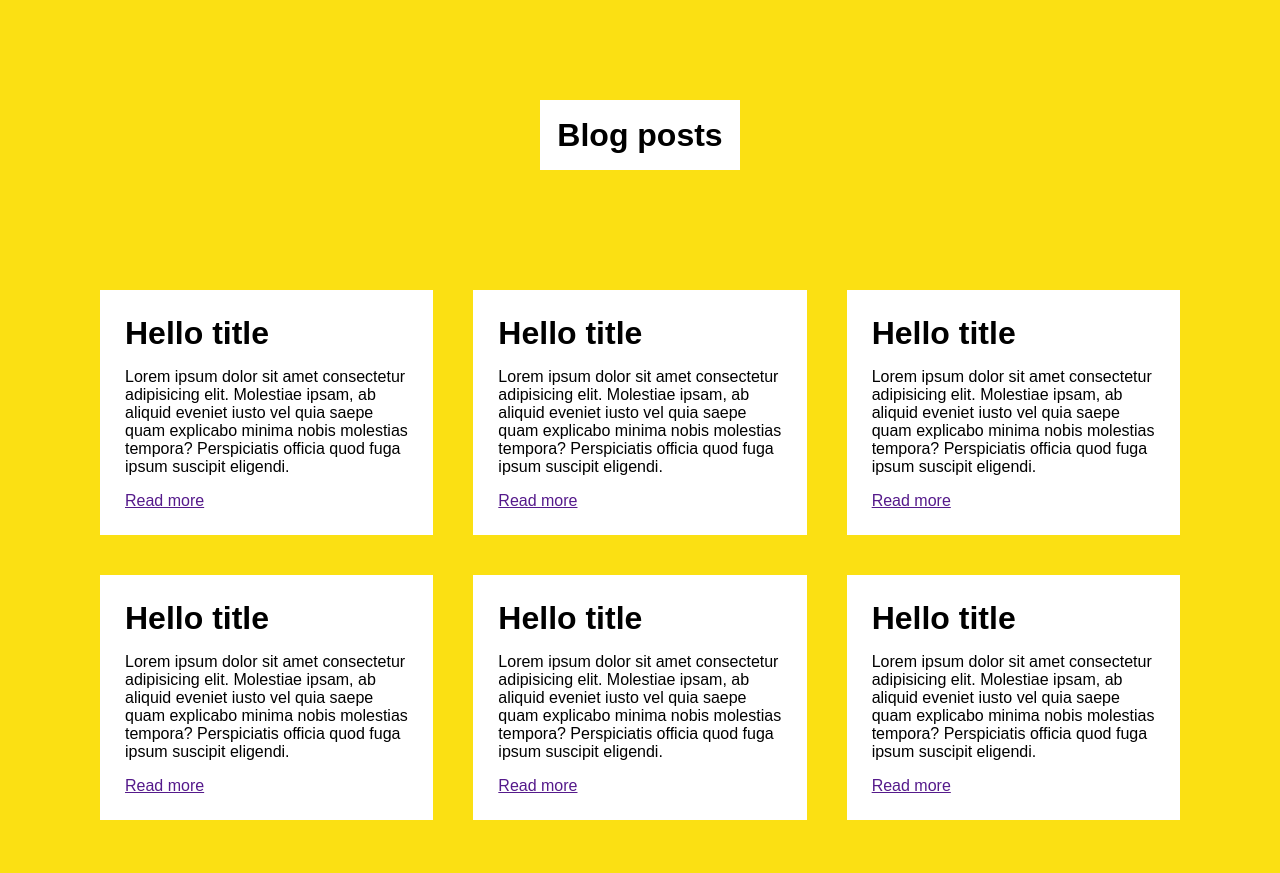
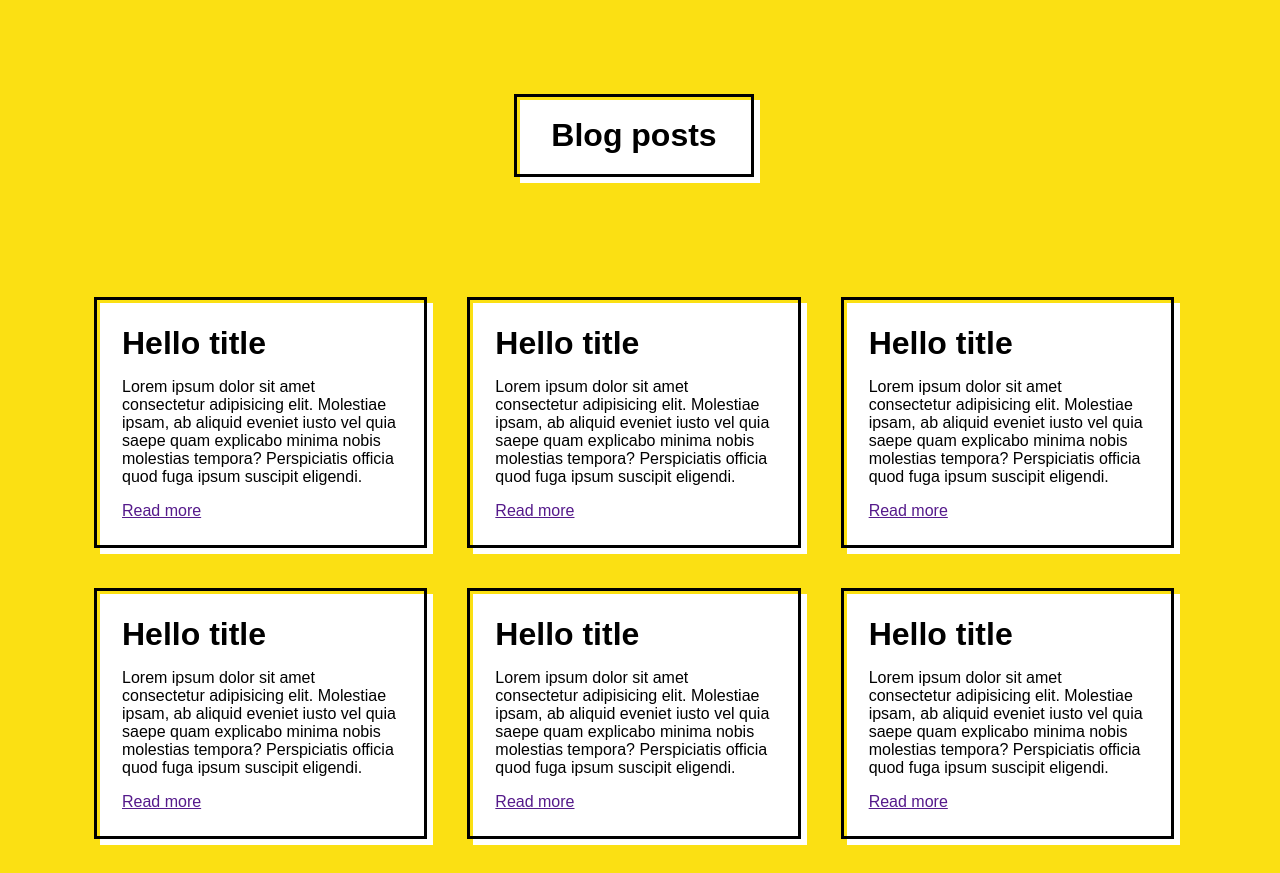
Before and after one commit to jovi920204/modern-layout, a plain HTML site: page index.html in a window 1280 px wide. Before the commit the page ends 848 px from the top, so only its background shows below. Drawn offline with Linux system fonts and the light colour scheme.

Commit message:
finished morden layout

```diff
--- a/index.html
+++ b/index.html
@@ -9,52 +9,68 @@
 </head>
 <body>
     <div class="blog">
-        <h1 class="blog-text">Blog posts</h1>
+        <div class="frame">
+            <div class="blog-text">
+                <h1>Blog posts</h1>
+            </div>
+        </div>
     </div>
     <div class="container">
         <div class="up">
             <div class="block">
-                <div class="text">
-                    <h1>Hello title</h1>
-                    <p>Lorem ipsum dolor sit amet consectetur adipisicing elit. Molestiae ipsam, ab aliquid eveniet iusto vel quia saepe quam explicabo minima nobis molestias tempora? Perspiciatis officia quod fuga ipsum suscipit eligendi.</p>
-                    <a href="">Read more</a>
+                <div class="frame">
+                    <div class="text">
+                        <h1>Hello title</h1>
+                        <p>Lorem ipsum dolor sit amet consectetur adipisicing elit. Molestiae ipsam, ab aliquid eveniet iusto vel quia saepe quam explicabo minima nobis molestias tempora? Perspiciatis officia quod fuga ipsum suscipit eligendi.</p>
+                        <a href="">Read more</a>
+                    </div>
                 </div>
             </div>
             <div class="block">
-                <div class="text">
-                    <h1>Hello title</h1>
-                    <p>Lorem ipsum dolor sit amet consectetur adipisicing elit. Molestiae ipsam, ab aliquid eveniet iusto vel quia saepe quam explicabo minima nobis molestias tempora? Perspiciatis officia quod fuga ipsum suscipit eligendi.</p>
-                    <a href="">Read more</a>
+                <div class="frame">
+                    <div class="text">
+                        <h1>Hello title</h1>
+                        <p>Lorem ipsum dolor sit amet consectetur adipisicing elit. Molestiae ipsam, ab aliquid eveniet iusto vel quia saepe quam explicabo minima nobis molestias tempora? Perspiciatis officia quod fuga ipsum suscipit eligendi.</p>
+                        <a href="">Read more</a>
+                    </div>
                 </div>
             </div>
             <div class="block">
-                <div class="text">
-                    <h1>Hello title</h1>
-                    <p>Lorem ipsum dolor sit amet consectetur adipisicing elit. Molestiae ipsam, ab aliquid eveniet iusto vel quia saepe quam explicabo minima nobis molestias tempora? Perspiciatis officia quod fuga ipsum suscipit eligendi.</p>
-                    <a href="">Read more</a>
+                <div class="frame">
+                    <div class="text">
+                        <h1>Hello title</h1>
+                        <p>Lorem ipsum dolor sit amet consectetur adipisicing elit. Molestiae ipsam, ab aliquid eveniet iusto vel quia saepe quam explicabo minima nobis molestias tempora? Perspiciatis officia quod fuga ipsum suscipit eligendi.</p>
+                        <a href="">Read more</a>
+                    </div>
                 </div>
             </div>
         </div>
         <div class="down">
             <div class="block">
-                <div class="text">
-                    <h1>Hello title</h1>
-                    <p>Lorem ipsum dolor sit amet consectetur adipisicing elit. Molestiae ipsam, ab aliquid eveniet iusto vel quia saepe quam explicabo minima nobis molestias tempora? Perspiciatis officia quod fuga ipsum suscipit eligendi.</p>
-                    <a href="">Read more</a>
+                <div class="frame">
+                    <div class="text">
+                        <h1>Hello title</h1>
+                        <p>Lorem ipsum dolor sit amet consectetur adipisicing elit. Molestiae ipsam, ab aliquid eveniet iusto vel quia saepe quam explicabo minima nobis molestias tempora? Perspiciatis officia quod fuga ipsum suscipit eligendi.</p>
+                        <a href="">Read more</a>
+                    </div>
                 </div>
             </div>
             <div class="block">
-                <div class="text">
-                    <h1>Hello title</h1>
-                    <p>Lorem ipsum dolor sit amet consectetur adipisicing elit. Molestiae ipsam, ab aliquid eveniet iusto vel quia saepe quam explicabo minima nobis molestias tempora? Perspiciatis officia quod fuga ipsum suscipit eligendi.</p>
-                    <a href="">Read more</a>
+                <div class="frame">
+                    <div class="text">
+                        <h1>Hello title</h1>
+                        <p>Lorem ipsum dolor sit amet consectetur adipisicing elit. Molestiae ipsam, ab aliquid eveniet iusto vel quia saepe quam explicabo minima nobis molestias tempora? Perspiciatis officia quod fuga ipsum suscipit eligendi.</p>
+                        <a href="">Read more</a>
+                    </div>
                 </div>
             </div>
             <div class="block">
-                <div class="text">
-                    <h1>Hello title</h1>
-                    <p>Lorem ipsum dolor sit amet consectetur adipisicing elit. Molestiae ipsam, ab aliquid eveniet iusto vel quia saepe quam explicabo minima nobis molestias tempora? Perspiciatis officia quod fuga ipsum suscipit eligendi.</p>
-                    <a href="">Read more</a>
+                <div class="frame">
+                    <div class="text">
+                        <h1>Hello title</h1>
+                        <p>Lorem ipsum dolor sit amet consectetur adipisicing elit. Molestiae ipsam, ab aliquid eveniet iusto vel quia saepe quam explicabo minima nobis molestias tempora? Perspiciatis officia quod fuga ipsum suscipit eligendi.</p>
+                        <a href="">Read more</a>
+                    </div>
                 </div>
             </div>
         </div>
--- a/style.css
+++ b/style.css
@@ -5,12 +5,16 @@ body{
 .blog, .block{
     background-color: white;
 }
+.blog-text{
+    width: 194px;
+    margin: 20px;
+    text-align: center;
+}
 .blog{
-    width: 200px;
-    height: 70px;
+    width: 240px;
     margin: 100px 0;
     position: relative;
-    left: calc(50% - 100px);
+    left: calc(50% - 120px);
     top: calc(50% - 35px);
     display: flex;
     justify-content: center;
@@ -18,8 +22,9 @@ body{
 }
 .block{
     width: calc(1000px / 3);
-    height: 245px;
     margin: 20px;
+    /* outline: 4px solid black;
+    outline-offset: 2px; */
 }
 .container{
     display: flex;
@@ -32,9 +37,14 @@ body{
     justify-content: center;
     flex-wrap: wrap;
 }
-h1:not(.blog-text){
+
+h1{
     margin: 0;
 }
 .text{
     margin: 25px;
 }
+.frame{
+    border: 3px solid;
+    translate: -6px -6px 0px;
+}
```
